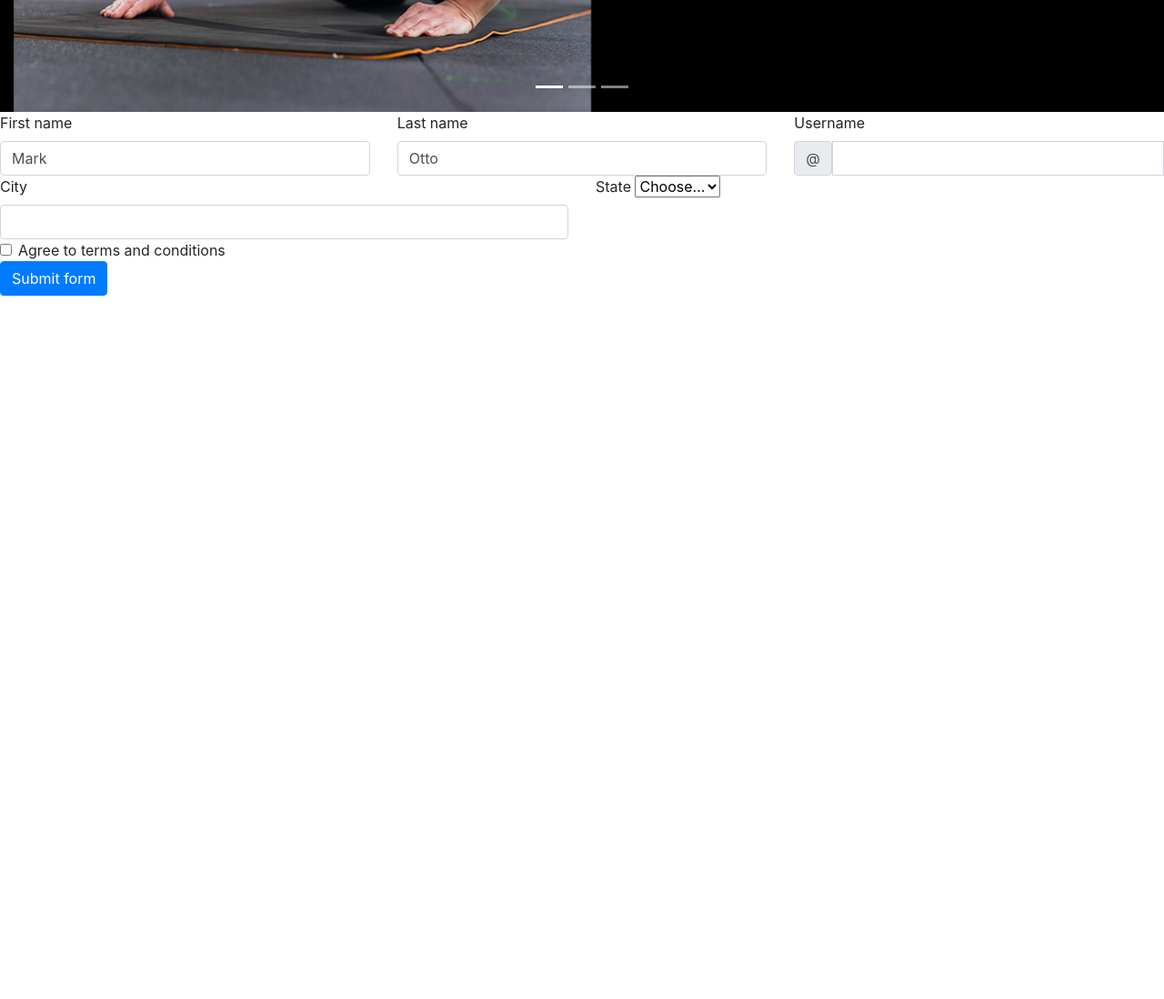
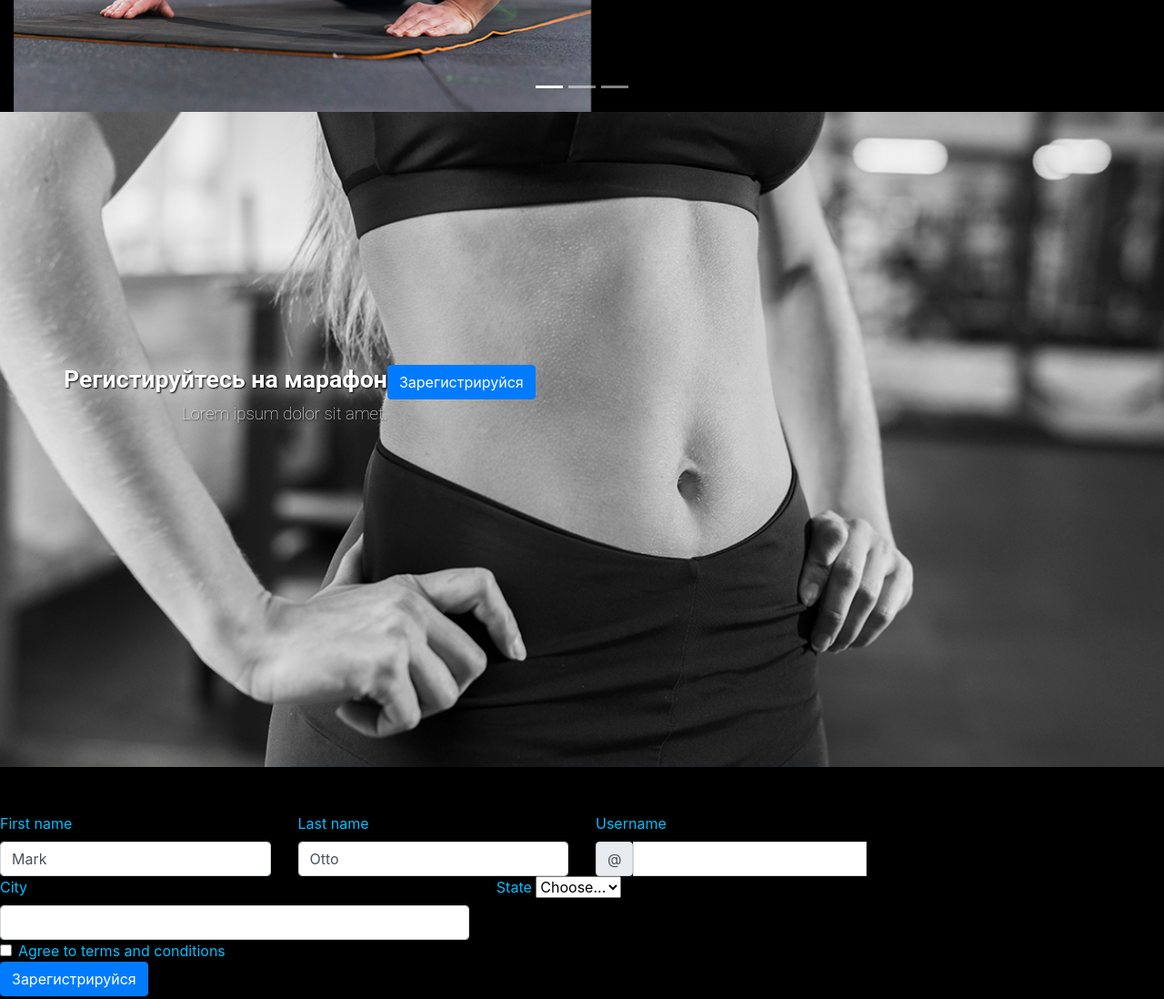
Before and after one commit to VadymTsimbaiuk/Portfolio, a plain HTML site: page landing/index.html in a window 1280 px wide. Shown: the part 1660-2758 px from the top of the page at 91% size. Before the commit the page ends 1985 px from the top, so only its background shows below. Drawn offline with nearby package versions, Linux system fonts and the light colour scheme.

```diff
--- a/landing/index.html
+++ b/landing/index.html
@@ -119,23 +119,42 @@
             <span class="visually-hidden">Next</span>
         </a>
     </div>
-<div class="registration">
+
+    <section class="second-block d-flex align-items-right justify-content-right" id="blok-change">
+        <div class="container text-right ">
+            <div class="row justify-content-right change">
+                <div class="text-right">
+                    <h3>Регистируйтесь на марафон</h3>
+                    <p>Lorem ipsum dolor sit amet.</p>
+                </div>
+                <div class="button-registration">
+                    <form class="justify-content-right">
+                        <div>
+                            <button type="submit" class="btn btn-primary">Зарегистрируйся</button>
+                        </div>
+                    </form>
+
+                </div>
+            </div>
+        </div>
+    </section>
+<div class="registration align-items-center justify-content-center">
     <form class="row g-3 needs-validation" novalidate>
-        <div class="col-md-4">
+        <div class="col-md-3">
           <label for="validationCustom01" class="form-label">First name</label>
           <input type="text" class="form-control" id="validationCustom01" value="Mark" required>
           <div class="valid-feedback">
             Looks good!
           </div>
         </div>
-        <div class="col-md-4">
+        <div class="col-md-3">
           <label for="validationCustom02" class="form-label">Last name</label>
           <input type="text" class="form-control" id="validationCustom02" value="Otto" required>
           <div class="valid-feedback">
             Looks good!
           </div>
         </div>
-        <div class="col-md-4">
+        <div class="col-md-3">
           <label for="validationCustomUsername" class="form-label">Username</label>
           <div class="input-group">
             <span class="input-group-text" id="inputGroupPrepend">@</span>
@@ -145,7 +164,7 @@
             </div>
           </div>
         </div>
-        <div class="col-md-6">
+        <div class="col-md-5">
           <label for="validationCustom03" class="form-label">City</label>
           <input type="text" class="form-control" id="validationCustom03" required>
           <div class="invalid-feedback">
@@ -175,10 +194,11 @@
           </div>
         </div>
         <div class="col-12">
-          <button class="btn btn-primary" type="submit">Submit form</button>
+          <button class="btn btn-primary" type="submit">Зарегистрируйся</button>
         </div>
       </form>
 </div>
+
     <script src="https://stackpath.bootstrapcdn.com/bootstrap/5.0.0-alpha2/js/bootstrap.min.js"
         integrity="sha384-5h4UG+6GOuV9qXh6HqOLwZMY4mnLPraeTrjT5v07o347pj6IkfuoASuGBhfDsp3d" crossorigin="anonymous">
     </script>
--- a/landing/src/style.css
+++ b/landing/src/style.css
@@ -99,7 +99,40 @@
 .carousel-caption {
     position: relative;
 }
+#blok-change{
+    width: 100%;
+    height: 90vh;
+    background: url(../image/block-change.jpg);
+    background-size: cover;
+    background-repeat: no-repeat;
+    background-position: center;
+    position: relative;
+}
+.change{
+    margin-top: 25%;
+}
+.text-right h3{
+    color: white;
+    font-size: 20pt;
+    font-weight: 700;
+    font-family: 'Roboto';
+    text-shadow: 1px 1px 2px black, 0 0 1em white
 
+}
+.text-right p{
+    color: white;
+    font-size: 14pt;
+    font-weight: 200;
+    font-family: 'Roboto';
+    text-shadow: 1px 1px 2px black, 0 0 1em white
+}
+.registration{
+    width: 100%;
+    height: 90vh;
+    padding-top: 50px;
+    background: #000;
+    color: #00c0ff;
+}
 @media screen and (min-width: 320px) {
     .carousel-caption {
         position: inherit;
```
Also changed, not shown: landing/image/block-change.jpg (added).
